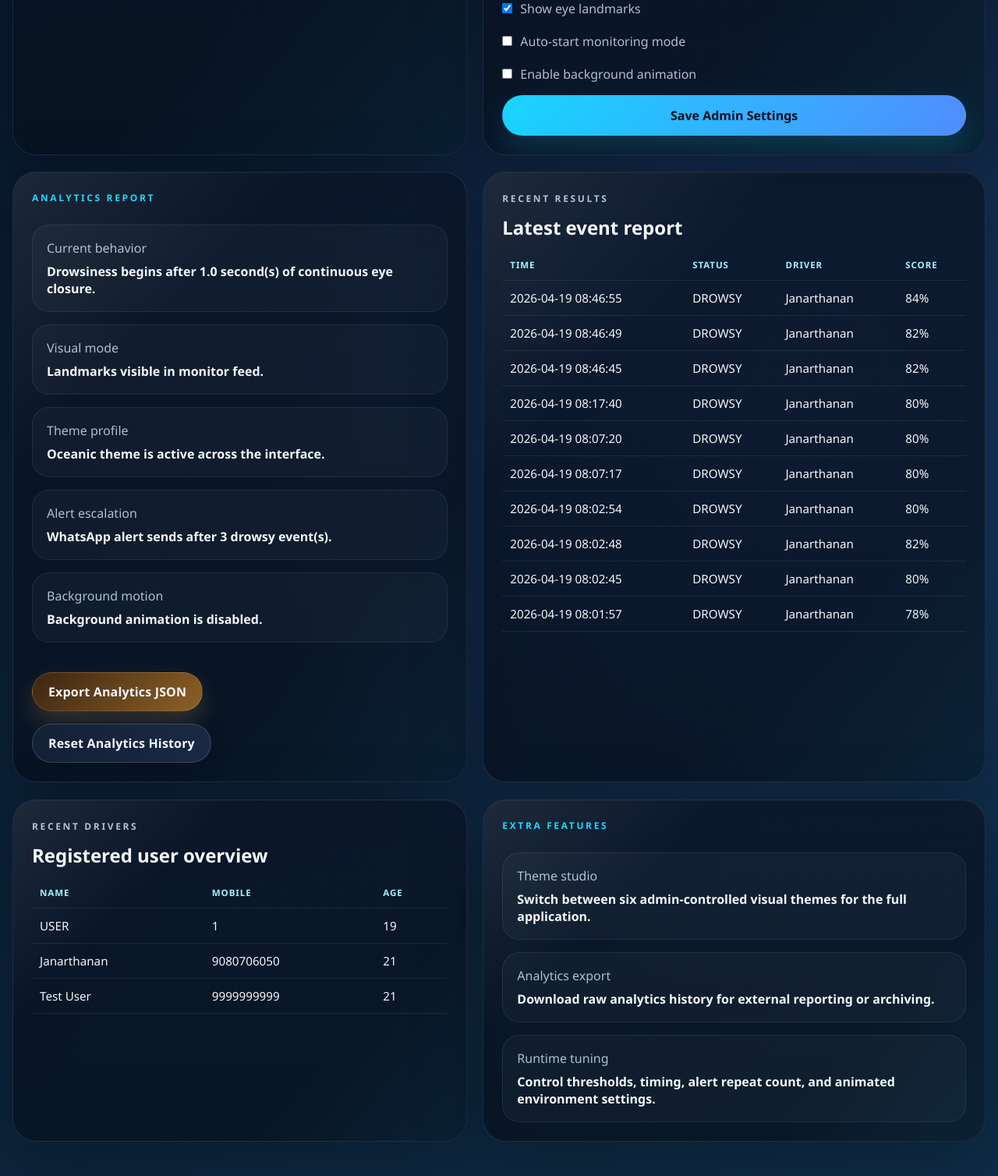
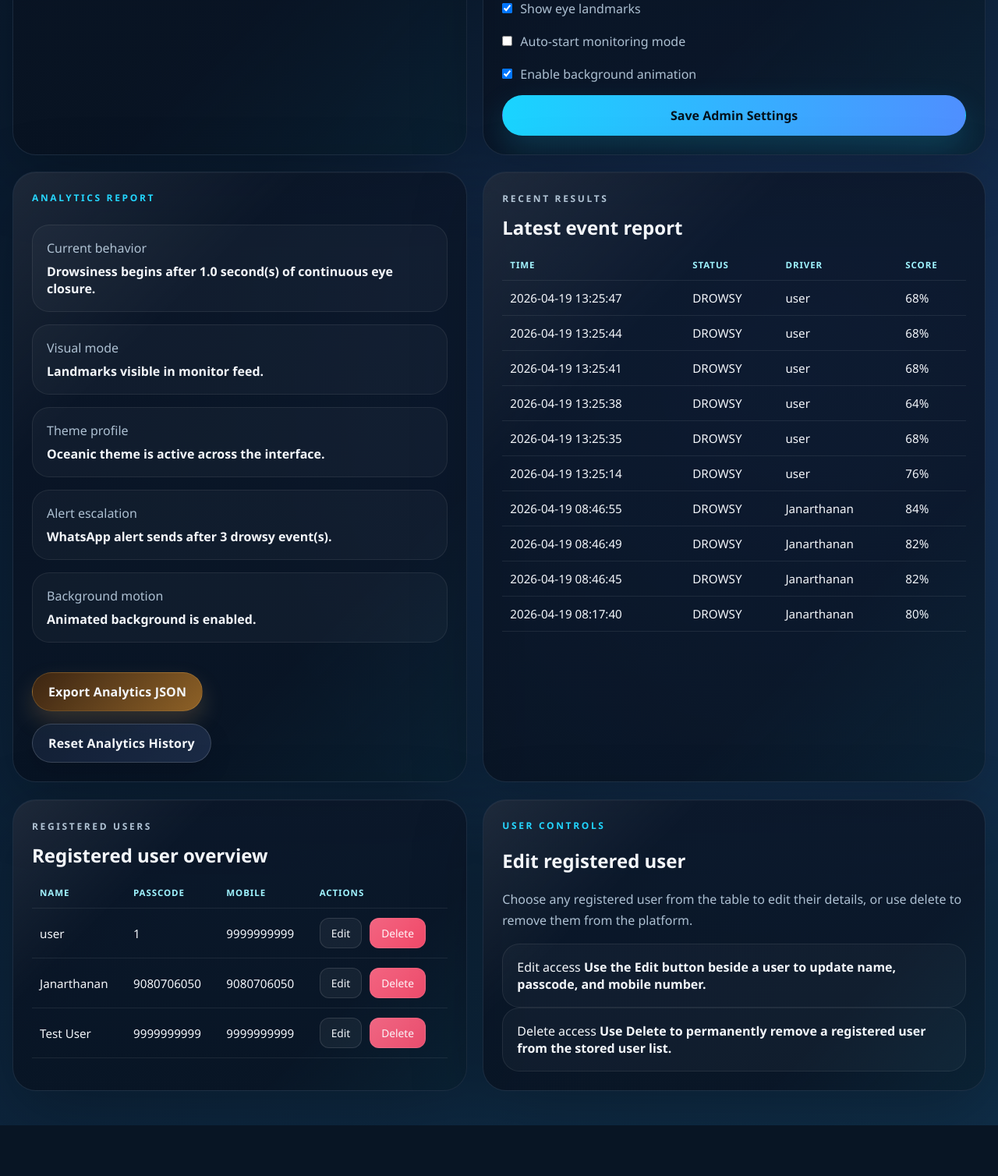
Before and after one commit to dharneshpriyan/Web-Drowsiness-Detection, a Flask app: page /admin in a window 1280 px wide. Shown: the part 1751-3259 px from the top of the page at 78% size. After the commit the page ends 3194 px from the top, so only its background shows below. Run offline with Flask 3, Linux system fonts and the light colour scheme; the visitor is signed in with stand-in values (Sample User, id 1).

Commit message:
admin acces enabled

```diff
--- a/data/admin_settings.json
+++ b/data/admin_settings.json
@@ -8,5 +8,5 @@
     "auto_start_monitor": false,
     "show_landmarks": true,
     "whatsapp_alert_repeat_count": 3,
-    "enable_background_animation": false
+    "enable_background_animation": true
 }
--- a/data/users.json
+++ b/data/users.json
@@ -10,8 +10,8 @@
         "age": "21"
     },
     "1": {
-        "name": "USER",
-        "mobile": "1",
-        "age": "19"
+        "name": "user",
+        "mobile": "9999999999",
+        "passcode": "1"
     }
 }
--- a/main.py
+++ b/main.py
@@ -79,6 +79,10 @@ def save_json(path: Path, data) -> None:
 
 
 def normalize_whatsapp_number(number: str) -> str:
+    return re.sub(r"\D", "", number or "")
+
+
+def normalize_mobile_number(number: str) -> str:
     return re.sub(r"\D", "", number or "")
 
 
@@ -709,25 +713,37 @@ def build_user_summary():
         users = {}
 
     normalized_users = []
-    for user in users.values():
+    for passcode, user in users.items():
         if isinstance(user, dict):
+            stored_passcode = str(user.get("passcode", "")).strip() or str(passcode).strip() or "-"
+            stored_mobile = str(user.get("mobile", "")).strip()
+            if not stored_mobile:
+                stored_mobile = str(user.get("age", "")).strip() or "-"
             normalized_users.append(
                 {
+                    "user_key": str(passcode).strip(),
                     "name": str(user.get("name", "")).strip() or "Unknown",
-                    "mobile": str(user.get("mobile", "")).strip() or "-",
-                    "age": str(user.get("age", "")).strip() or "-",
+                    "passcode": stored_passcode,
+                    "mobile": stored_mobile,
                 }
             )
 
     return {
         "total_users": len(normalized_users),
-        "recent_users": list(reversed(normalized_users[-5:])),
+        "all_users": list(reversed(normalized_users)),
     }
 
 
 def load_analytics_events():
     events = load_json(analytics_log_file(), [])
     return events if isinstance(events, list) else []
+
+
+def get_registered_user(users, user_key: str):
+    if not isinstance(users, dict):
+        return None
+    user = users.get(user_key)
+    return user if isinstance(user, dict) else None
 
 
 def is_admin_authenticated():
@@ -849,19 +865,19 @@ def signup():
 @app.post("/signup")
 def signup_post():
     name = request.form.get("name", "").strip()
+    passcode = request.form.get("passcode", "").strip()
     mobile = request.form.get("mobile", "").strip()
-    age = request.form.get("age", "").strip()
 
-    if not name or not mobile or not age:
+    if not name or not passcode or not mobile:
         flash("All fields are required.", "error")
         return redirect(url_for("signup"))
 
     users = load_users_data()
-    if mobile in users:
-        flash("Mobile number already registered.", "error")
+    if passcode in users:
+        flash("Passcode already registered.", "error")
         return redirect(url_for("signup"))
 
-    users[mobile] = {"name": name, "mobile": mobile, "age": age}
+    users[passcode] = {"name": name, "passcode": passcode, "mobile": mobile}
     save_json(users_file(), users)
     flash("Registration successful. Please log in.", "success")
     return redirect(url_for("login"))
@@ -875,18 +891,23 @@ def login():
 @app.post("/login")
 def login_post():
     name = request.form.get("name", "").strip()
-    mobile = request.form.get("mobile", "").strip()
+    passcode = request.form.get("passcode", "").strip()
 
-    if not name or not mobile:
-        flash("Name and mobile are required.", "error")
+    if not name or not passcode:
+        flash("User name and passcode are required.", "error")
         return redirect(url_for("login"))
 
     users = load_users_data()
-    if mobile not in users or users[mobile]["name"] != name:
-        flash("Invalid credentials. Check your driver name and mobile number.", "error")
+    matched_user = users.get(passcode)
+    if not isinstance(matched_user, dict) or matched_user.get("name") != name:
+        flash("Invalid credentials. Check your user name and passcode.", "error")
         return redirect(url_for("login"))
 
-    session["user"] = users[mobile]
+    session["user"] = {
+        "name": str(matched_user.get("name", "")).strip(),
+        "passcode": str(matched_user.get("passcode", "")).strip() or passcode,
+        "mobile": str(matched_user.get("mobile", "")).strip() or str(matched_user.get("age", "")).strip(),
+    }
     return redirect(url_for("index"))
 
 
@@ -924,6 +945,18 @@ def admin_dashboard():
     settings = load_admin_settings()
     events = load_analytics_events()
     user_summary = build_user_summary()
+    edit_user_key = request.args.get("edit_user", "").strip()
+    editable_user = None
+    if edit_user_key:
+        users = load_users_data()
+        matched_user = get_registered_user(users, edit_user_key)
+        if matched_user:
+            editable_user = {
+                "user_key": edit_user_key,
+                "name": str(matched_user.get("name", "")).strip(),
+                "passcode": str(matched_user.get("passcode", "")).strip() or edit_user_key,
+                "mobile": str(matched_user.get("mobile", "")).strip() or str(matched_user.get("age", "")).strip(),
+            }
     recent_events = list(reversed(events[-10:]))
 
     status_counts = {"DROWSY": 0, "YAWNING": 0, "DISTRACTED": 0}
@@ -941,7 +974,86 @@ def admin_dashboard():
         analytics_chart=events[-20:],
         status_counts=status_counts,
         user_summary=user_summary,
+        editable_user=editable_user,
     )
+
+
+@app.post("/admin/users/update")
+def update_admin_user():
+    if not is_admin_authenticated():
+        return redirect(url_for("admin_login"))
+
+    original_key = request.form.get("original_key", "").strip()
+    name = request.form.get("name", "").strip()
+    passcode = request.form.get("passcode", "").strip()
+    mobile = normalize_mobile_number(request.form.get("mobile", "").strip())
+
+    if not original_key or not name or not passcode or not mobile:
+        flash("Name, passcode, and mobile number are required.", "error")
+        return redirect(url_for("admin_dashboard", edit_user=original_key))
+
+    if len(mobile) != 10:
+        flash("Enter a valid 10-digit mobile number.", "error")
+        return redirect(url_for("admin_dashboard", edit_user=original_key))
+
+    users = load_users_data()
+    existing_user = get_registered_user(users, original_key)
+    if not existing_user:
+        flash("Selected user was not found.", "error")
+        return redirect(url_for("admin_dashboard"))
+
+    if passcode != original_key and passcode in users:
+        flash("That passcode is already in use by another user.", "error")
+        return redirect(url_for("admin_dashboard", edit_user=original_key))
+
+    updated_user = dict(existing_user)
+    updated_user["name"] = name
+    updated_user["passcode"] = passcode
+    updated_user["mobile"] = mobile
+    updated_user.pop("age", None)
+
+    if passcode != original_key:
+        users.pop(original_key, None)
+    users[passcode] = updated_user
+    save_json(users_file(), users)
+
+    current_user = session.get("user")
+    if isinstance(current_user, dict):
+        current_passcode = str(current_user.get("passcode", "")).strip()
+        if current_passcode == original_key or current_passcode == passcode:
+            session["user"] = {
+                "name": name,
+                "passcode": passcode,
+                "mobile": mobile,
+            }
+
+    flash("Registered user updated.", "success")
+    return redirect(url_for("admin_dashboard"))
+
+
+@app.post("/admin/users/delete")
+def delete_admin_user():
+    if not is_admin_authenticated():
+        return redirect(url_for("admin_login"))
+
+    user_key = request.form.get("user_key", "").strip()
+    users = load_users_data()
+    if not user_key or user_key not in users:
+        flash("Selected user was not found.", "error")
+        return redirect(url_for("admin_dashboard"))
+
+    deleted_user = users.pop(user_key)
+    save_json(users_file(), users)
+
+    current_user = session.get("user")
+    if isinstance(current_user, dict):
+        current_passcode = str(current_user.get("passcode", "")).strip()
+        if current_passcode == user_key:
+            session.pop("user", None)
+
+    deleted_name = str(deleted_user.get("name", "")).strip() or "User"
+    flash(f"{deleted_name} was deleted.", "success")
+    return redirect(url_for("admin_dashboard"))
 
 
 @app.post("/admin/settings")
--- a/static/site.css
+++ b/static/site.css
@@ -1573,6 +1573,35 @@ img {
     background: rgba(255,255,255,0.03);
 }
 
+.admin-user-actions {
+    display: flex;
+    gap: 10px;
+    align-items: center;
+    flex-wrap: wrap;
+}
+
+.admin-inline-form {
+    margin: 0;
+}
+
+.btn-small {
+    min-height: 38px;
+    padding: 9px 14px;
+    border-radius: 12px;
+    font-size: 0.86rem;
+}
+
+.btn-danger {
+    background: linear-gradient(135deg, rgba(255, 106, 135, 0.95), rgba(255, 77, 109, 0.95));
+    border: 1px solid rgba(255,255,255,0.08);
+    color: #fff6f8;
+}
+
+.btn-danger:hover {
+    box-shadow: 0 14px 28px rgba(255, 77, 109, 0.22);
+    transform: translateY(-2px);
+}
+
 #analyticsChart {
     width: 100%;
     margin-top: 16px;
--- a/templates/admin_dashboard.html
+++ b/templates/admin_dashboard.html
@@ -153,29 +153,39 @@
 
   <section class="content-band">
     <article class="card showcase-copy admin-table-card">
-      <p class="eyebrow">Recent Drivers</p>
+      <p class="eyebrow">Registered Users</p>
       <h2>Registered user overview</h2>
       <div class="admin-table-wrap">
         <table class="admin-table">
           <thead>
             <tr>
               <th>Name</th>
+              <th>Passcode</th>
               <th>Mobile</th>
-              <th>Age</th>
+              <th>Actions</th>
             </tr>
           </thead>
           <tbody>
-            {% if user_summary.recent_users %}
-              {% for user in user_summary.recent_users %}
+            {% if user_summary.all_users %}
+              {% for user in user_summary.all_users %}
               <tr>
                 <td>{{ user.name }}</td>
+                <td>{{ user.passcode }}</td>
                 <td>{{ user.mobile }}</td>
-                <td>{{ user.age }}</td>
+                <td>
+                  <div class="admin-user-actions">
+                    <a class="btn btn-secondary btn-small" href="{{ url_for('admin_dashboard', edit_user=user.user_key) }}">Edit</a>
+                    <form method="post" action="{{ url_for('delete_admin_user') }}" class="admin-inline-form">
+                      <input type="hidden" name="user_key" value="{{ user.user_key }}" />
+                      <button class="btn btn-danger btn-small" type="submit" onclick="return confirm('Delete this registered user?');">Delete</button>
+                    </form>
+                  </div>
+                </td>
               </tr>
               {% endfor %}
             {% else %}
               <tr>
-                <td colspan="3">No registered users found yet.</td>
+                <td colspan="4">No registered users found yet.</td>
               </tr>
             {% endif %}
           </tbody>
@@ -183,20 +193,37 @@
       </div>
     </article>
 
-    <article class="card feature-rail">
-      <p class="eyebrow">Extra Features</p>
+    <article class="card form-card">
+      <p class="eyebrow">User Controls</p>
+      <h2>Edit registered user</h2>
+      {% if editable_user %}
+      <p class="section-text">Update the selected user's name, passcode, or mobile number.</p>
+      <form method="post" action="{{ url_for('update_admin_user') }}">
+        <input type="hidden" name="original_key" value="{{ editable_user.user_key }}" />
+
+        <label for="editUserName">User Name</label>
+        <input id="editUserName" type="text" name="name" value="{{ editable_user.name }}" required />
+
+        <label for="editUserPasscode">Passcode</label>
+        <input id="editUserPasscode" type="text" name="passcode" value="{{ editable_user.passcode }}" required />
+
+        <label for="editUserMobile">Mobile Number</label>
+        <input id="editUserMobile" type="tel" name="mobile" value="{{ editable_user.mobile }}" inputmode="numeric" pattern="[0-9]{10}" maxlength="10" required />
+
+        <button class="btn btn-primary btn-premium" type="submit">Save User Changes</button>
+        <a class="btn btn-secondary" href="{{ url_for('admin_dashboard') }}">Cancel</a>
+      </form>
+      {% else %}
+      <p class="section-text">Choose any registered user from the table to edit their details, or use delete to remove them from the platform.</p>
       <div class="rail-item">
-        <span>Theme studio</span>
-        <strong>Switch between six admin-controlled visual themes for the full application.</strong>
+        <span>Edit access</span>
+        <strong>Use the Edit button beside a user to update name, passcode, and mobile number.</strong>
       </div>
       <div class="rail-item">
-        <span>Analytics export</span>
-        <strong>Download raw analytics history for external reporting or archiving.</strong>
+        <span>Delete access</span>
+        <strong>Use Delete to permanently remove a registered user from the stored user list.</strong>
       </div>
-      <div class="rail-item">
-        <span>Runtime tuning</span>
-        <strong>Control thresholds, timing, alert repeat count, and animated environment settings.</strong>
-      </div>
+      {% endif %}
     </article>
   </section>
 </main>
```
Also changed, not shown: data/analytics_log.json (+66 -0 lines), templates/login.html (+6 -6 lines), templates/signup.html (+8 -8 lines).
